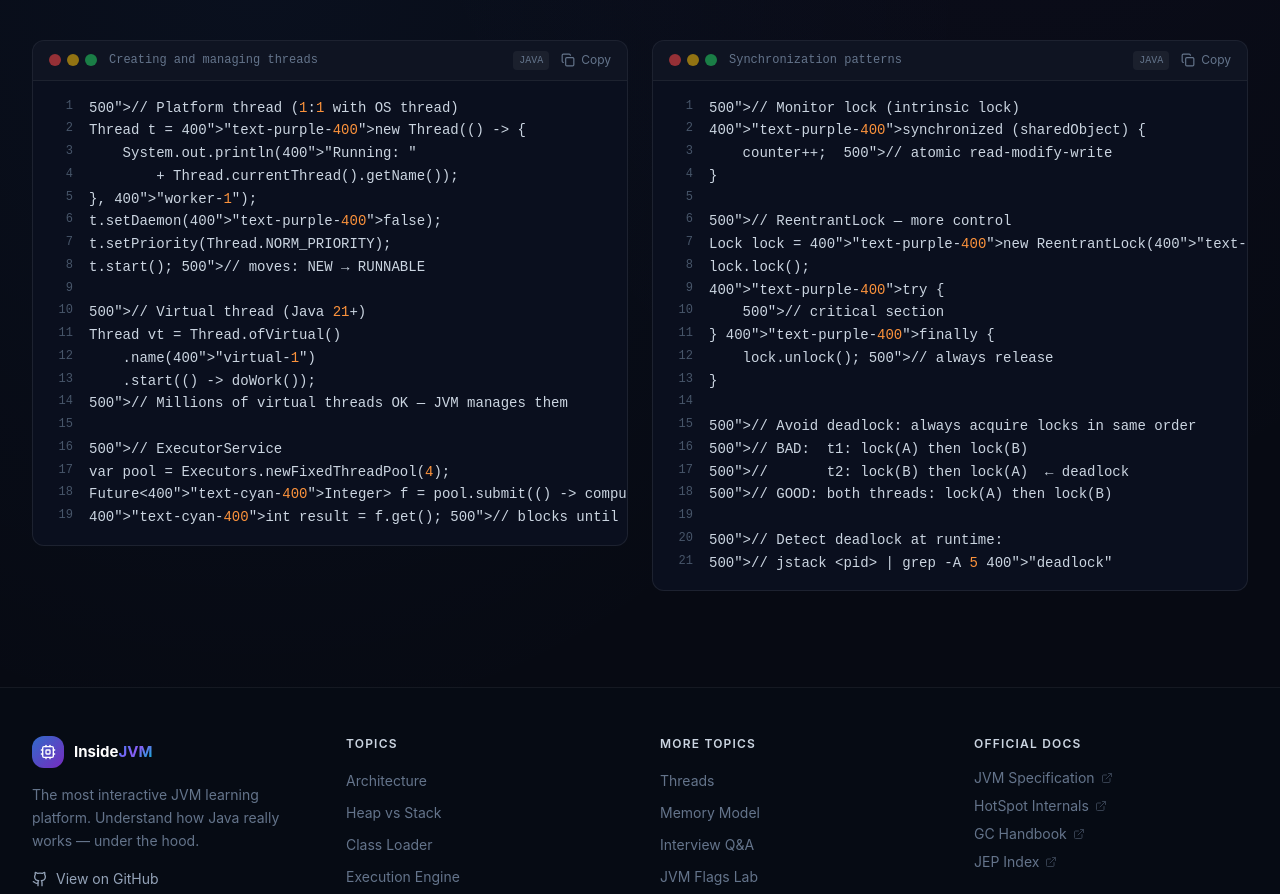
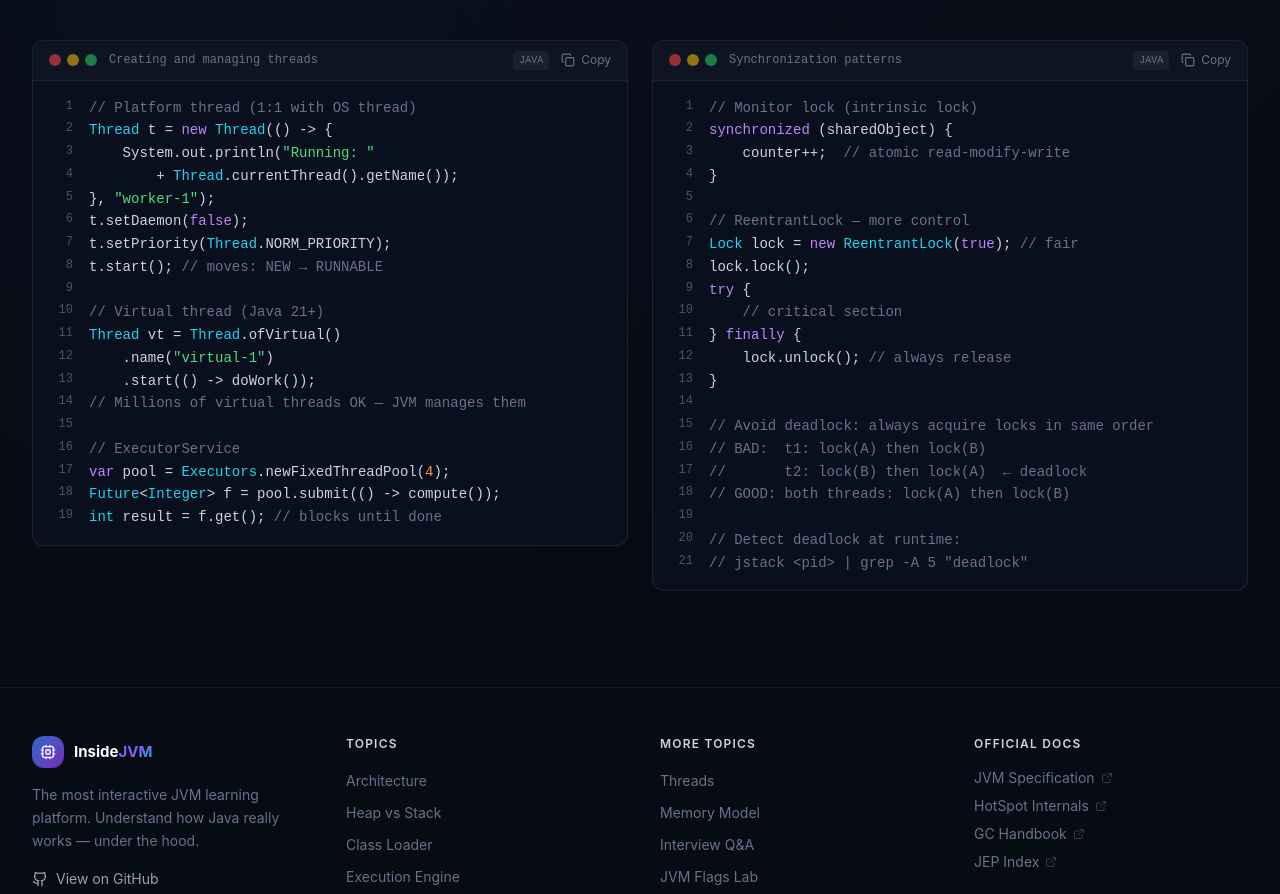
Before and after one commit to Saurabhsds13/inside-jvm, a Next.js app: page /threads in a window 1280 px wide. Shown: the part 1160-2054 px from the top of the page. Built offline with nearby package versions, Linux system fonts and the light colour scheme.

Commit message:
fix: java code block changes

```diff
--- a/components/ui/CodeBlock.tsx
+++ b/components/ui/CodeBlock.tsx
@@ -31,28 +31,54 @@ export default function CodeBlock({
 
   // Simple Java syntax highlighting
   const highlightJava = (line: string): string => {
-    return line
+    // Tokenize approach: split line into segments, highlight each
+    // This avoids regex replacements interfering with each other
+
+    const escaped = line
       .replace(/&/g, '&amp;')
       .replace(/</g, '&lt;')
-      .replace(/>/g, '&gt;')
-      // Keywords
-      .replace(
-        /\b(public|private|protected|static|final|void|class|interface|extends|implements|new|return|if|else|for|while|do|try|catch|finally|throw|throws|import|package|this|super|null|true|false|instanceof|synchronized|volatile|abstract|native|transient|enum|record|sealed|permits)\b/g,
-        '<span class="text-purple-400">$1</span>'
-      )
-      // Types
-      .replace(
-        /\b(int|long|double|float|boolean|byte|short|char|String|Object|Integer|Long|Double|Boolean|List|Map|Set|Array)\b/g,
-        '<span class="text-cyan-400">$1</span>'
-      )
-      // Annotations
-      .replace(/(@\w+)/g, '<span class="text-yellow-400">$1</span>')
-      // Strings
-      .replace(/(["'])(?:(?=(\\?))\2.)*?\1/g, '<span class="text-green-400">$&</span>')
-      // Comments
-      .replace(/(\/\/.*$)/gm, '<span class="text-slate-500">$1</span>')
-      // Numbers
-      .replace(/\b(\d+)\b/g, '<span class="text-orange-400">$1</span>');
+      .replace(/>/g, '&gt;');
+
+    // Match tokens in priority order, return the highlighted line
+    const tokenRegex = /(\/\/.*$)|(["'])(?:(?=(\\?))\3.)*?\2|(@\w+)|\b(public|private|protected|static|final|void|class|interface|extends|implements|new|return|if|else|for|while|do|try|catch|finally|throw|throws|import|package|this|super|null|true|false|instanceof|synchronized|volatile|abstract|native|transient|enum|record|sealed|permits|var)\b|\b(int|long|double|float|boolean|byte|short|char|String|Object|Integer|Long|Double|Boolean|List|Map|Set|Array|Thread|Future|Executors|Subtask|ReentrantLock|Lock)\b|\b(\d+)\b/gm;
+
+    let result = '';
+    let lastIndex = 0;
+
+    let match: RegExpExecArray | null;
+    while ((match = tokenRegex.exec(escaped)) !== null) {
+      // Add text before this match
+      result += escaped.slice(lastIndex, match.index);
+
+      if (match[1]) {
+        // Comment
+        result += `<span class="text-slate-500">${match[0]}</span>`;
+      } else if (match[2]) {
+        // String (match[2] is the quote char, full match is match[0])
+        result += `<span class="text-green-400">${match[0]}</span>`;
+      } else if (match[4]) {
+        // Annotation
+        result += `<span class="text-yellow-400">${match[0]}</span>`;
+      } else if (match[5]) {
+        // Keyword
+        result += `<span class="text-purple-400">${match[0]}</span>`;
+      } else if (match[6]) {
+        // Type
+        result += `<span class="text-cyan-400">${match[0]}</span>`;
+      } else if (match[7]) {
+        // Number
+        result += `<span class="text-orange-400">${match[0]}</span>`;
+      } else {
+        result += match[0];
+      }
+
+      lastIndex = tokenRegex.lastIndex;
+    }
+
+    // Add remaining text
+    result += escaped.slice(lastIndex);
+
+    return result;
   };
 
   return (
```
